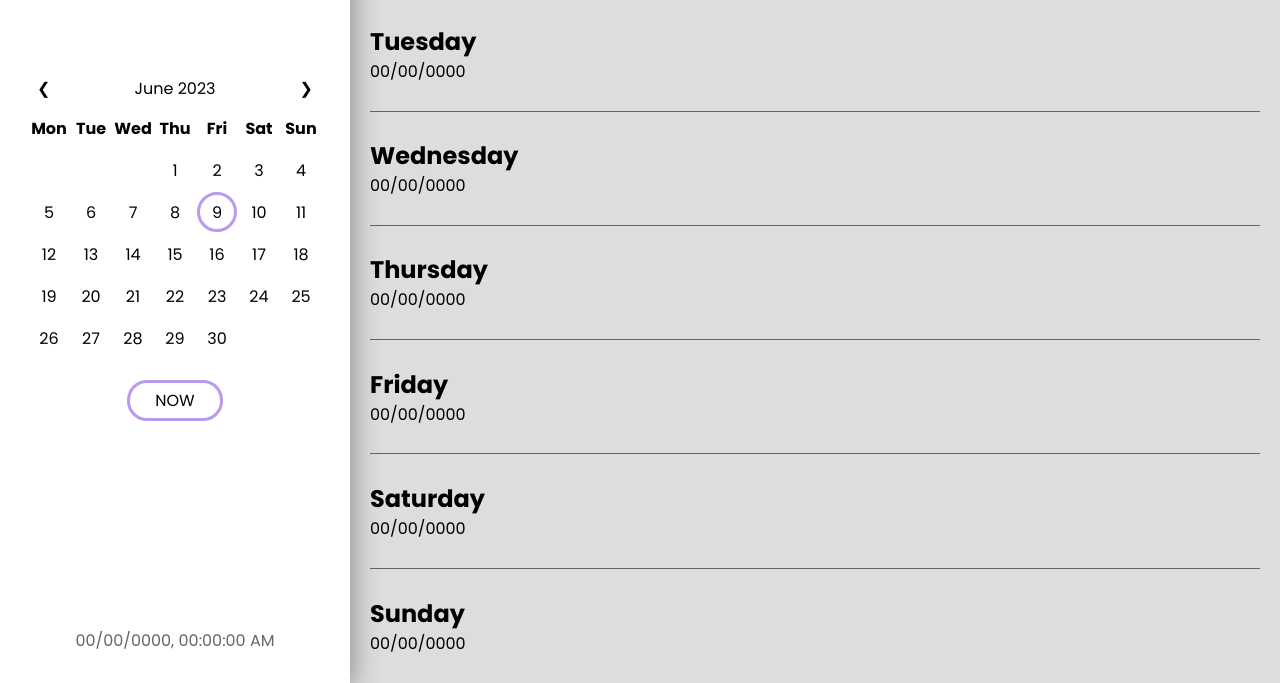
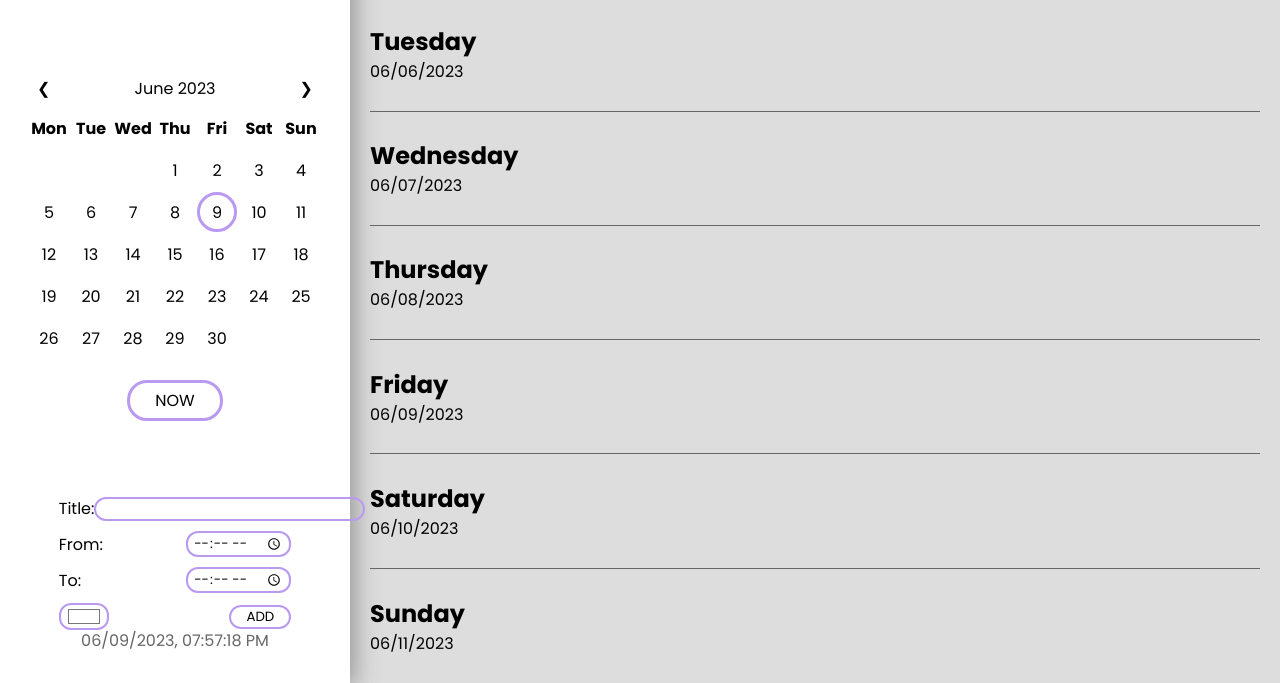
Before and after one commit to KamilTomiczek/Calendar, a plain HTML site: page index.html in a window 1280 px wide. Shown: the part 117-800 px from the top of the page. Drawn offline with Linux system fonts and the light colour scheme.

Commit message:
add events form and script

```diff
--- a/index.html
+++ b/index.html
@@ -34,6 +34,13 @@
             </div>
 
             <button class="nowBtn" onclick="changeDate(0)">Now</button>
+        </div>
+
+        <div class="form">
+            <p>Title: <input type="text" id="title"></p>
+            <p>From: <input type="time" id="from"></p>
+            <p>To: <input type="time" id="to"></p>
+            <p><input type="color" id="color" value="#ffffff"><button onclick="addEvent()">Add</button></p>
         </div>
 
         <div class="datetime">
--- a/script.js
+++ b/script.js
@@ -3,7 +3,9 @@ var months = ["January", "February", "March", "April", "May", "June", "July", "A
 var d = new Date()
 var selectedDate = new Date()
 
-const getEvents = () => {
+let option = { day: "2-digit", month: "2-digit", year: "numeric"}
+
+function getEvents() {
     let events
 
     if(localStorage.getItem('events') === null){
@@ -28,15 +30,16 @@ function loadMainItems(){
 
     let elements = document.querySelectorAll(".main .day")
 
-    let option = { day: "2-digit", month: "2-digit", year: "numeric"}
-
     for(let i = 0; i < 7; i++){
         elements[i].querySelector(".items").innerHTML = ""
         elements[i].querySelector(".dateContainer p").innerHTML = dateContainer.toLocaleString("en-US", option)
 
-        for(let j = 0; j < x["items"].length; j++){
-            if(x["items"][j].date == dateContainer.toLocaleString("en-US", option)){
-                elements[i].querySelector(".items").innerHTML += '<div class="item" onclick="delEvent(' + j + ')" style="background: ' + x["items"][j].color + ';"><h4>' + x["items"][j].title + '</h4><p>' + x["items"][j].time + '</p><img src="img/trash.png" alt=""></div>'
+
+        if(x.length != 0){
+            for(let j = 0; j < x["items"].length; j++){
+                if(x["items"][j].date == dateContainer.toLocaleString("en-US", option)){
+                    elements[i].querySelector(".items").innerHTML += '<div class="item" style="background: ' + x["items"][j].color + ';"><h4>' + x["items"][j].title + '</h4><p>' + x["items"][j].time + '</p><img src="img/trash.png" onclick="delEvent(' + j + ')" alt=""></div>'
+                }
             }
         }
 
@@ -45,10 +48,40 @@ function loadMainItems(){
 }
 
 function delEvent(indx){
-    console.log(indx)
+
     let events = getEvents()
     events["items"].splice(indx, 1)
+
     localStorage.setItem('events', JSON.stringify(events))
+
+    loadMainItems()
+}
+
+function addEvent(){
+    let events = getEvents()
+
+    let title = document.getElementById("title")
+    let color = document.getElementById("color")
+    let from = document.getElementById("from")
+    let to = document.getElementById("to")
+
+    let time
+
+    if(from.value > to.value){
+        time = to.value + " - " + from.value
+    }
+    else{
+        time = from.value + " - " + to.value
+    }
+
+    events["items"].push(JSON.parse('{"title": "' + title.value + '","date": "' + selectedDate.toLocaleString("en-US", option) + '","time": "' + time + '","color": "' + color.value + '"}'))
+
+    localStorage.setItem('events', JSON.stringify(events))
+
+    title.value = ""
+    color.value = "#ffffff"
+    from.value = ""
+    to.value = ""
 
     loadMainItems()
 }
--- a/style.css
+++ b/style.css
@@ -94,6 +94,36 @@ body{
     color: var(--secondFontColor);
 }
 
+.form{
+    width: 75%;
+    display: flex;
+    flex-direction: column;
+    gap: 10px;
+}
+
+.form p{
+    display: flex;
+    justify-content: space-between;
+    align-items: center;
+    font-size: 16px;
+}
+
+.form p input{
+    border: 2px solid var(--themeColor);
+    background: none;
+    border-radius: 12px;
+    padding: 0px 5px;
+}
+
+.form button{
+    background: none;
+    border: 2px solid var(--themeColor);
+    padding: 0px 15px;
+    text-transform: uppercase;
+    border-radius: 20px;
+    cursor: pointer;
+}
+
 /* Main section */
 
 .main{
@@ -145,6 +175,7 @@ body{
 }
 
 .main .day .items .item h4{
+    text-align: center;
     font-size: 16px;
     font-weight: 400;
 }
```
